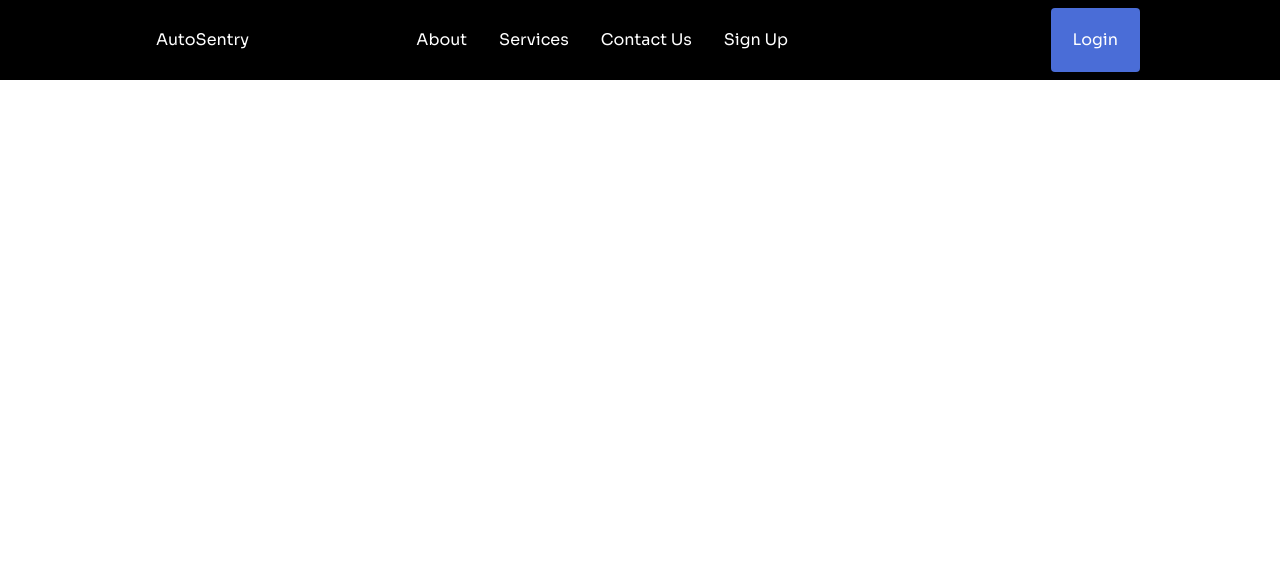
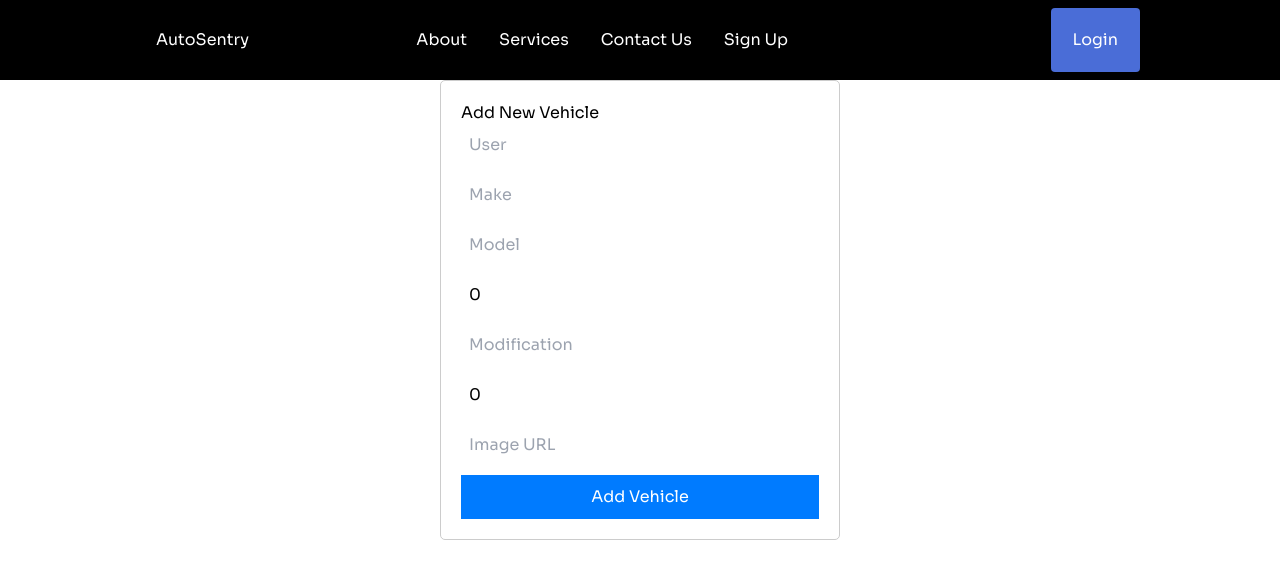
Before and after one commit to kalviumcommunity/S51_Akhil_Capstone_AutoSentry, a React (Vite) app in the folder frontend/Auto-Sentry/: page /addnew in a window 1280 px wide. Shown: the top 578 px of the page. Built offline with nearby package versions, Linux system fonts and the light colour scheme.

Commit message:
Implemented update an entity in backend

```diff
--- a/frontend/Auto-Sentry/src/App.jsx
+++ b/frontend/Auto-Sentry/src/App.jsx
@@ -9,6 +9,7 @@ import Contact from './pages/Contact/Contact';
 import SignUp from './pages/SignUP/SignupForm';
 import SignIN from './pages/Login/LoginForm'
 import Garage from './pages/Garage/Garage';
+import Addnew from './components/Add New/addnew'
 
 function App() {
   return (
@@ -22,6 +23,7 @@ function App() {
         <Route path="/sign-up" element={<SignUp />} />
         <Route path="/signin" element={<SignIN />} />
         <Route path="/garage" element={<Garage />} />
+        <Route path="/addnew" element={<Addnew />} />
       </Routes>
     </Router>
   );
--- /dev/null
+++ b/frontend/Auto-Sentry/src/components/Add New/addnew.css
@@ -0,0 +1,28 @@
+/* AddNew.css */
+
+.form-container {
+    max-width: 400px;
+    margin: 0 auto;
+    padding: 20px;
+    border: 1px solid #ccc;
+    border-radius: 5px;
+  }
+
+  .input-field {
+    width: 100%;
+    margin-bottom: 10px;
+    padding: 8px;
+  }
+
+  .button {
+    width: 100%;
+    padding: 10px;
+    background-color: #007bff;
+    color: #fff;
+    border: none;
+    cursor: pointer;
+  }
+
+  .button:hover {
+    background-color: #0056b3;
+  }
--- /dev/null
+++ b/frontend/Auto-Sentry/src/components/Add New/addnew.jsx
@@ -0,0 +1,115 @@
+// AddNew.jsx
+
+import React, { useState } from 'react';
+import axios from 'axios';
+import { useNavigate } from 'react-router-dom';
+import './addnew.css';
+
+const AddNew = () => {
+  const [formData, setFormData] = useState({
+    user: '',
+    make: '',
+    model: '',
+    year: 0,
+    modification: '',
+    vin: 0,
+    image: '',
+  });
+
+  const navigate = useNavigate();
+
+
+  const handleChange = (e) => {
+    const { name, value } = e.target;
+    setFormData((prevData) => ({
+      ...prevData,
+      [name]: value,
+    }));
+  };
+
+  const handleSubmit = async (e) => {
+    e.preventDefault();
+    try {
+      const res = await axios.post('http://localhost:5000/api/vehicles', formData);
+      console.log(res.data); // Handle success response
+      navigate('/garage');
+    } catch (error) {
+      console.error('Error adding new vehicle:', error);
+    }
+  };
+
+  return (
+    <div className="form-container">
+      <h2>Add New Vehicle</h2>
+      <form onSubmit={handleSubmit}>
+        <input
+          type="text"
+          name="user"
+          className="input-field"
+          placeholder="User"
+          value={formData.user}
+          onChange={handleChange}
+          required
+        />
+        <input
+          type="text"
+          name="make"
+          className="input-field"
+          placeholder="Make"
+          value={formData.make}
+          onChange={handleChange}
+          required
+        />
+        <input
+          type="text"
+          name="model"
+          className="input-field"
+          placeholder="Model"
+          value={formData.model}
+          onChange={handleChange}
+          required
+        />
+        <input
+          type="number"
+          name="year"
+          className="input-field"
+          placeholder="Year"
+          value={formData.year}
+          onChange={handleChange}
+          required
+        />
+        <input
+          type="text"
+          name="modification"
+          className="input-field"
+          placeholder="Modification"
+          value={formData.modification}
+          onChange={handleChange}
+          required
+        />
+        <input
+          type="number"
+          name="vin"
+          className="input-field"
+          placeholder="VIN"
+          value={formData.vin}
+          onChange={handleChange}
+          required
+        />
+        <input
+          type="text"
+          name="image"
+          className="input-field"
+          placeholder="Image URL"
+          value={formData.image}
+          onChange={handleChange}
+        />
+        <button type="submit" className="button">
+          Add Vehicle
+        </button>
+      </form>
+    </div>
+  );
+};
+
+export default AddNew;
--- a/frontend/Auto-Sentry/src/pages/Garage/Garage.jsx
+++ b/frontend/Auto-Sentry/src/pages/Garage/Garage.jsx
@@ -3,7 +3,7 @@ import axios from 'axios';
 import { NavLink } from 'react-router-dom';
 import { FaPlus } from "react-icons/fa";
 import { useAuth0 } from '@auth0/auth0-react';
-import './Garage.css'; // Import your CSS file
+import './Garage.css';
 
 const Garage = () => {
   const [vehicles, setVehicles] = useState([]);
@@ -14,17 +14,16 @@ const Garage = () => {
 
   useEffect(() => {
     if(user && user.nickname) {
-      // Fetch data from the API when the component mounts
       axios.get('http://localhost:5000/api/vehicles')
         .then(response => {
           const userVehicles = response.data.filter(vehicle => vehicle.user === user.nickname);
-          setVehicles(userVehicles); // Set the fetched data to the state
+          setVehicles(userVehicles);
         })
         .catch(error => {
           console.error('Error fetching data:', error);
         });
     }
-  }, [user]); // Dependency array includes user to refetch when it changes
+  }, [user]);
 
   return (
     <div className="garage-container">
@@ -40,7 +39,7 @@ const Garage = () => {
             </div>
           </div>
         ))}
-        <NavLink to="/services" className="addnew" activeClassName="active">
+        <NavLink to="/addnew" className="addnew" activeClassName="active">
             <FaPlus />
             <h2>Add New Car</h2>
         </NavLink>
```
Also changed, not shown: frontend/Auto-Sentry/src/components/Update Item/UpdateItem.css (added), frontend/Auto-Sentry/src/components/Update Item/UpdateItem.jsx (added), 1 other file (tests, documents, lock files or other folders).
